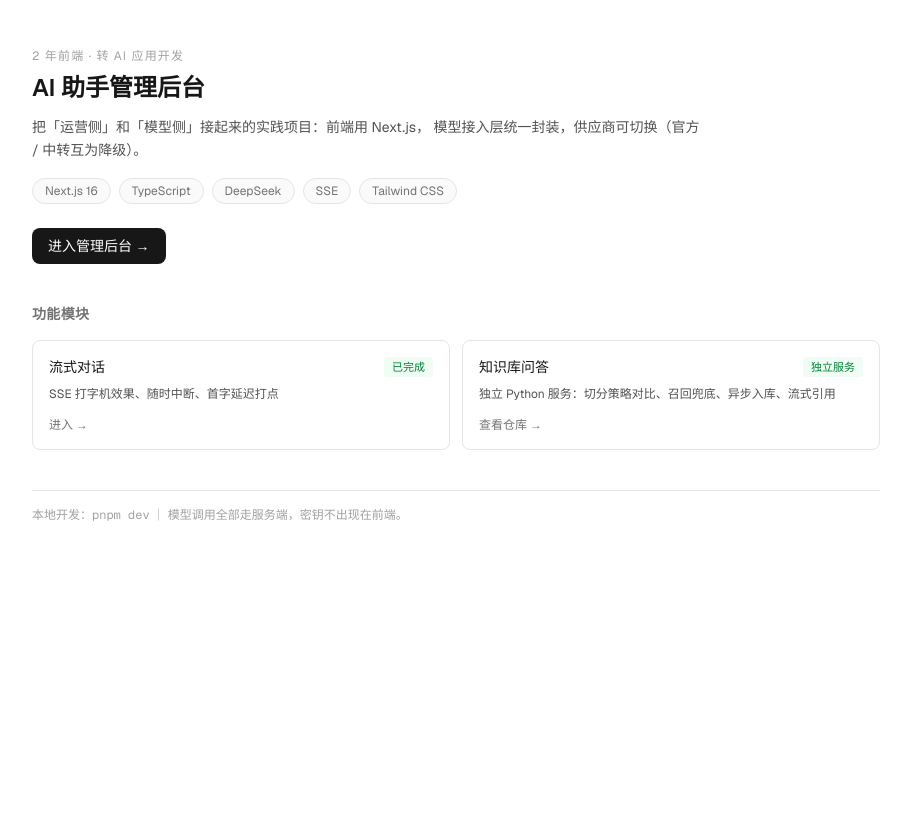
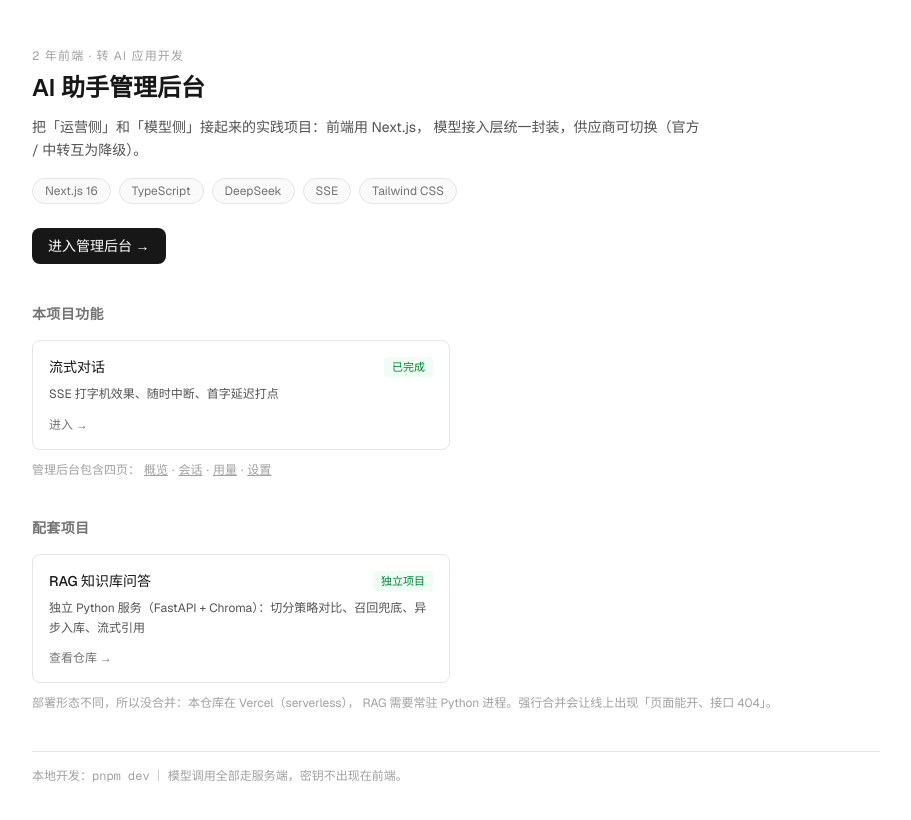
Before and after one commit to 156351564/ai-assistant-admin-v2, a Next.js app: page / in a window 1280 px wide. Shown: the top 820 px of the page, without its empty margins (184-1095 px from the left). Built offline with nearby package versions, Linux system fonts and the light colour scheme.

Commit message:
refactor(home): 首页拆成本项目功能与配套项目两组，区分站内路由与外链

```diff
--- a/src/app/page.tsx
+++ b/src/app/page.tsx
@@ -1,24 +1,69 @@
 import Link from "next/link";
 
-/** 首页：作品集的入口页。所有入口都指向真实可访问的页面，不链 API 端点 */
-const modules = [
+/**
+ * 首页：作品集入口。
+ *
+ * 两个分组不能合并：上面是本仓库真实存在的页面（站内路由），
+ * 下面是配套的独立项目（外链到另一个仓库）。混在一组里会让人以为
+ * 「知识库问答」也是这个站点的功能，点开却跳到 GitHub，预期错位。
+ */
+interface CardItem {
+  href: string;
+  title: string;
+  desc: string;
+  state: string;
+  /** true 表示外链，用原生 a + target=_blank */
+  external?: boolean;
+}
+
+const features: CardItem[] = [
   {
     href: "/chat",
     title: "流式对话",
     desc: "SSE 打字机效果、随时中断、首字延迟打点",
     state: "已完成",
-    tone: "done" as const,
-    external: false,
   },
+];
+
+const related: CardItem[] = [
   {
     href: "https://github.com/156351564/rag-kb-qa",
-    title: "知识库问答",
-    desc: "独立 Python 服务：切分策略对比、召回兜底、异步入库、流式引用",
-    state: "独立服务",
-    tone: "done" as const,
+    title: "RAG 知识库问答",
+    desc: "独立 Python 服务（FastAPI + Chroma）：切分策略对比、召回兜底、异步入库、流式引用",
+    state: "独立项目",
     external: true,
   },
 ];
+
+function Card({ item }: { item: CardItem }) {
+  const body = (
+    <div className="flex h-full flex-col justify-between gap-3 rounded-lg border border-neutral-200 bg-white p-4 transition hover:border-neutral-400">
+      <div>
+        <div className="flex items-center justify-between gap-2">
+          <h3 className="text-sm font-medium text-neutral-900">{item.title}</h3>
+          <span className="shrink-0 rounded bg-green-50 px-2 py-0.5 text-[11px] text-green-700">
+            {item.state}
+          </span>
+        </div>
+        <p className="mt-2 text-xs leading-relaxed text-neutral-600">{item.desc}</p>
+      </div>
+      <span className="text-xs text-neutral-500">
+        {item.external ? "查看仓库 →" : "进入 →"}
+      </span>
+    </div>
+  );
+
+  // 外链用原生 a：Next 的 Link 面向站内路由，外链交给浏览器更直接
+  return item.external ? (
+    <a href={item.href} target="_blank" rel="noreferrer" className="block h-full">
+      {body}
+    </a>
+  ) : (
+    <Link href={item.href} className="block h-full">
+      {body}
+    </Link>
+  );
+}
 
 export default function Home() {
   return (
@@ -57,59 +102,58 @@ export default function Home() {
         </div>
       </header>
 
-      <section aria-labelledby="modules">
+      <section aria-labelledby="features">
         <h2
-          id="modules"
+          id="features"
           className="mb-4 text-sm font-semibold tracking-wide text-neutral-500"
         >
-          功能模块
+          本项目功能
         </h2>
         <ul className="grid gap-3 sm:grid-cols-2">
-          {modules.map((m) => {
-            const clickable = m.href !== "#";
-            const body = (
-              <div className="flex h-full flex-col justify-between gap-3 rounded-lg border border-neutral-200 bg-white p-4 transition hover:border-neutral-400">
-                <div>
-                  <div className="flex items-center justify-between gap-2">
-                    <h3 className="text-sm font-medium text-neutral-900">
-                      {m.title}
-                    </h3>
-                    <span
-                      className={
-                        m.tone === "done"
-                          ? "shrink-0 rounded bg-green-50 px-2 py-0.5 text-[11px] text-green-700"
-                          : "shrink-0 rounded bg-neutral-100 px-2 py-0.5 text-[11px] text-neutral-500"
-                      }
-                    >
-                      {m.state}
-                    </span>
-                  </div>
-                  <p className="mt-2 text-xs leading-relaxed text-neutral-600">
-                    {m.desc}
-                  </p>
-                </div>
-                {clickable && (
-                  <span className="text-xs text-neutral-500">
-                    {m.external ? "查看仓库 →" : "进入 →"}
-                  </span>
-                )}
-              </div>
-            );
+          {features.map((item) => (
+            <li key={item.title}>
+              <Card item={item} />
+            </li>
+          ))}
+        </ul>
+        <p className="mt-3 text-xs text-neutral-400">
+          管理后台包含四页：
+          <Link href="/admin" className="mx-1 underline hover:text-neutral-700">
+            概览
+          </Link>
+          ·
+          <Link href="/admin/sessions" className="mx-1 underline hover:text-neutral-700">
+            会话
+          </Link>
+          ·
+          <Link href="/admin/usage" className="mx-1 underline hover:text-neutral-700">
+            用量
+          </Link>
+          ·
+          <Link href="/admin/settings" className="mx-1 underline hover:text-neutral-700">
+            设置
+          </Link>
+        </p>
+      </section>
 
-            // 外链用原生 a：Next 的 Link 适合站内路由，外链交给浏览器更直接
-            const inner = m.external ? (
-              <a href={m.href} target="_blank" rel="noreferrer" className="block h-full">
-                {body}
-              </a>
-            ) : (
-              <Link href={m.href} className="block h-full">
-                {body}
-              </Link>
-            );
-
-            return <li key={m.title}>{clickable ? inner : body}</li>;
-          })}
+      <section aria-labelledby="related" className="mt-10">
+        <h2
+          id="related"
+          className="mb-4 text-sm font-semibold tracking-wide text-neutral-500"
+        >
+          配套项目
+        </h2>
+        <ul className="grid gap-3 sm:grid-cols-2">
+          {related.map((item) => (
+            <li key={item.title}>
+              <Card item={item} />
+            </li>
+          ))}
         </ul>
+        <p className="mt-3 text-xs text-neutral-400">
+          部署形态不同，所以没合并：本仓库在 Vercel（serverless），
+          RAG 需要常驻 Python 进程。强行合并会让线上出现「页面能开、接口 404」。
+        </p>
       </section>
 
       <footer className="mt-10 border-t border-neutral-200 pt-4 text-xs text-neutral-400">
```
